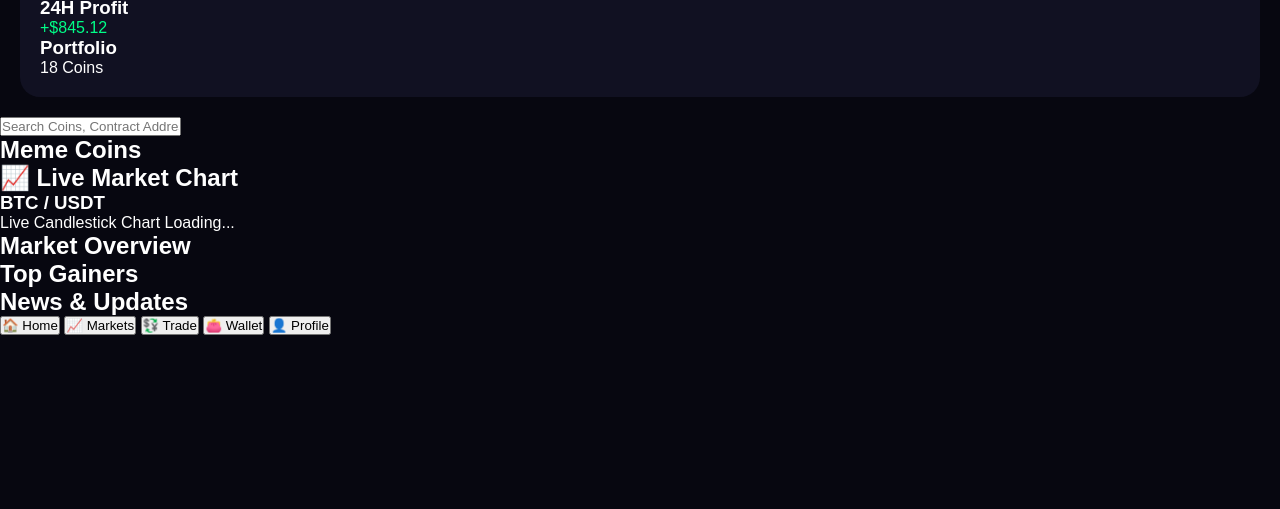
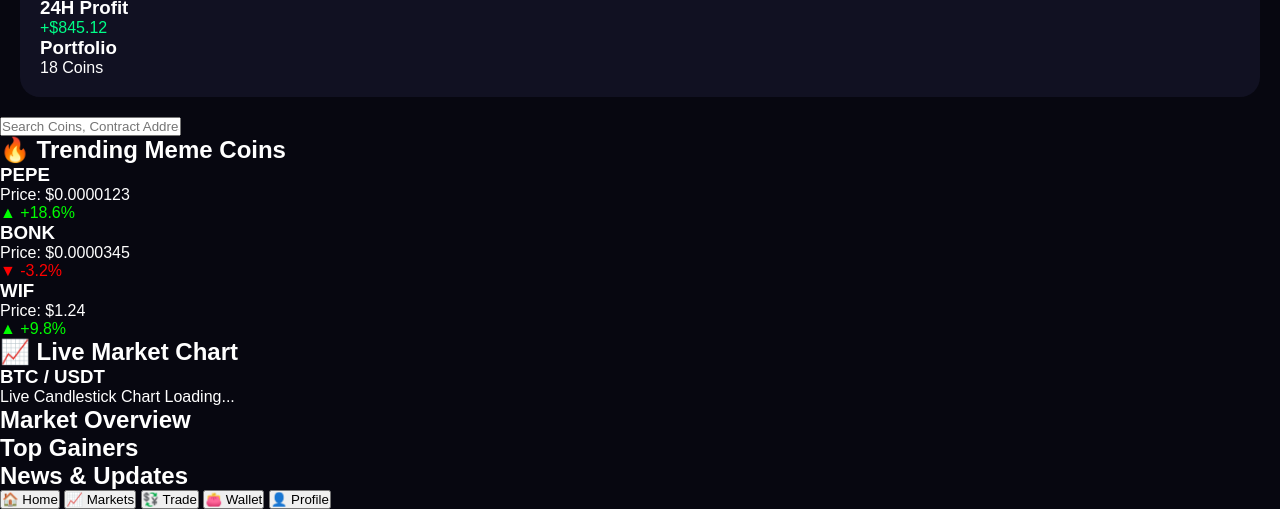
Before and after one commit to ISMAILK47/KINGIAM, a plain HTML site: page index.html in a window 1280 px wide. Shown: the part 294-803 px from the top of the page. Drawn offline with Linux system fonts and the light colour scheme.

Commit message:
Add trending meme coins

```diff
--- a/index.html
+++ b/index.html
@@ -63,7 +63,25 @@ placeholder="Search Coins, Contract Address or Wallet">
 
 <section class="coins">
 
-<h2>Meme Coins</h2>
+    <h2>🔥 Trending Meme Coins</h2>
+
+    <div class="coin">
+        <h3>PEPE</h3>
+        <p>Price: $0.0000123</p>
+        <p style="color:lime;">▲ +18.6%</p>
+    </div>
+
+    <div class="coin">
+        <h3>BONK</h3>
+        <p>Price: $0.0000345</p>
+        <p style="color:red;">▼ -3.2%</p>
+    </div>
+
+    <div class="coin">
+        <h3>WIF</h3>
+        <p>Price: $1.24</p>
+        <p style="color:lime;">▲ +9.8%</p>
+    </div>
 
 </section>
 
```
